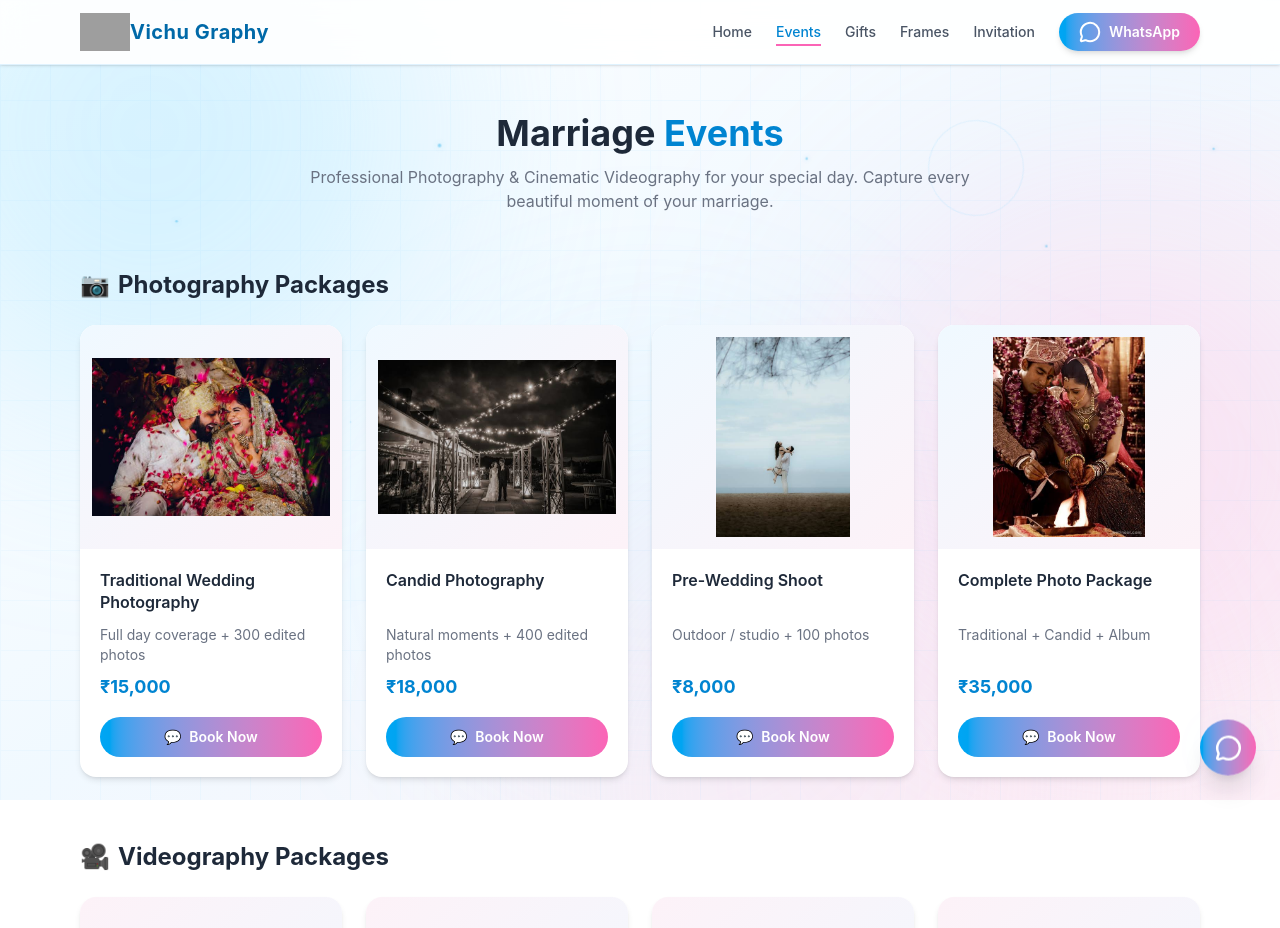
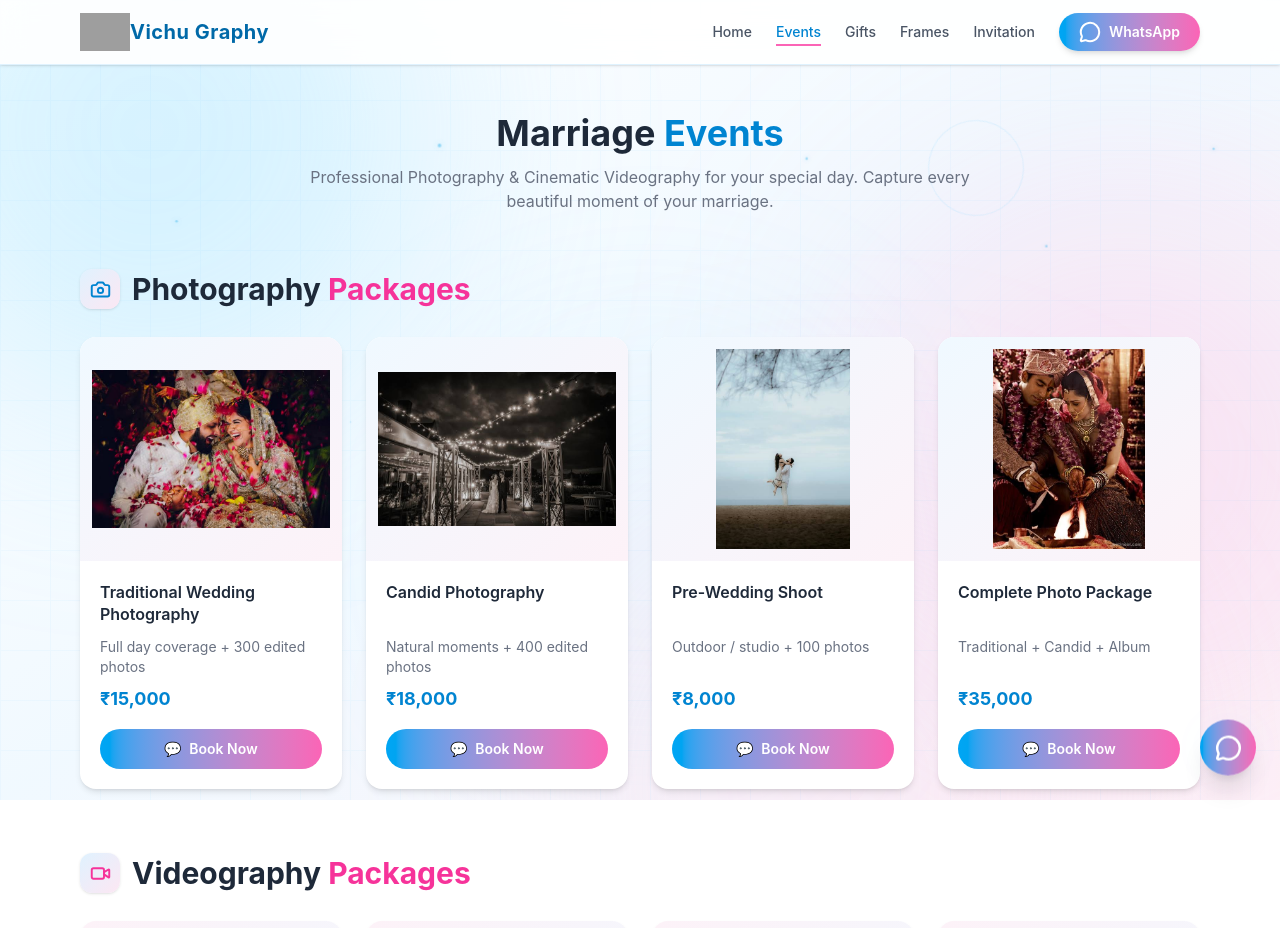
Before and after one commit to Ragul1106/Vichu-Graphy, a React (Vite) app: page /events in a window 1280 px wide. Shown: the top 928 px of the page. Built offline with nearby package versions, Linux system fonts and the light colour scheme; grey boxes are pictures that could not be loaded.

Commit message:
update favicon

```diff
--- a/src/pages/Events.jsx
+++ b/src/pages/Events.jsx
@@ -1,3 +1,4 @@
+import { Camera, Video } from "lucide-react";
 function MarriageEvents({ phone }) {
   const photography = [
     {
@@ -72,7 +73,6 @@ Details: ${item.details}`;
 
   return (
     <div className="max-w-6xl mx-auto px-4 py-12">
-
       {/* ================= PAGE HEADER ================= */}
       <div className="text-center mb-14">
         <h1 className="text-3xl md:text-4xl font-bold text-gray-800 mb-3">
@@ -80,16 +80,23 @@ Details: ${item.details}`;
         </h1>
 
         <p className="text-gray-500 max-w-2xl mx-auto">
-          Professional Photography & Cinematic Videography for your special
-          day. Capture every beautiful moment of your marriage.
+          Professional Photography & Cinematic Videography for your special day.
+          Capture every beautiful moment of your marriage.
         </p>
       </div>
 
       {/* ================= PHOTOGRAPHY ================= */}
       <div className="mb-16">
-        <h2 className="text-2xl font-bold text-gray-800 mb-6 flex items-center gap-2">
-          <span>📷</span>
-          Photography Packages
+        <h2 className="mb-7 flex items-center gap-3 text-2xl md:text-3xl font-bold text-gray-800">
+          {" "}
+          <span className="flex items-center justify-center w-10 h-10 rounded-xl bg-gradient-to-br from-sky-100 to-pink-100 text-sky-600 shadow-sm">
+            {" "}
+            <Camera size={21} strokeWidth={2.2} />{" "}
+          </span>{" "}
+          <span>
+            {" "}
+            Photography <span className="text-pink-500">Packages</span>{" "}
+          </span>{" "}
         </h2>
 
         <div className="grid grid-cols-1 sm:grid-cols-2 lg:grid-cols-4 gap-6">
@@ -197,10 +204,15 @@ Details: ${item.details}`;
 
       {/* ================= VIDEOGRAPHY ================= */}
       <div>
-        <h2 className="text-2xl font-bold text-gray-800 mb-6 flex items-center gap-2">
-          <span>🎥</span>
-          Videography Packages
-        </h2>
+       <h2 className="mb-7 flex items-center gap-3 text-2xl md:text-3xl font-bold text-gray-800">
+  <span className="flex items-center justify-center w-10 h-10 rounded-xl bg-gradient-to-br from-sky-100 to-pink-100 text-pink-500 shadow-sm">
+    <Video size={21} strokeWidth={2.2} />
+  </span>
+
+  <span>
+    Videography <span className="text-pink-500">Packages</span>
+  </span>
+</h2>
 
         <div className="grid grid-cols-1 sm:grid-cols-2 lg:grid-cols-4 gap-6">
           {videography.map((item, index) => (
@@ -304,7 +316,6 @@ Details: ${item.details}`;
           ))}
         </div>
       </div>
-
     </div>
   );
 }
```
